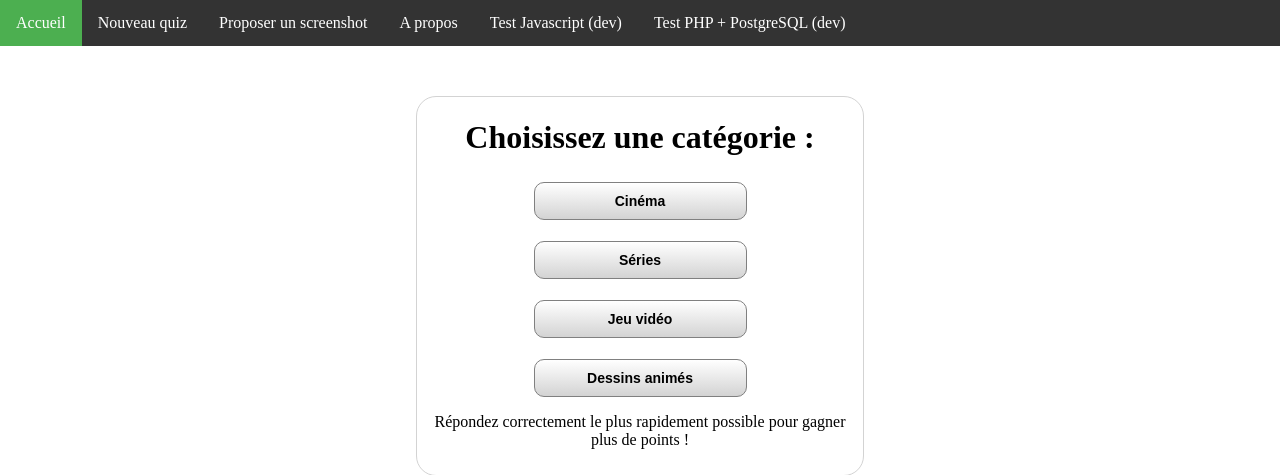
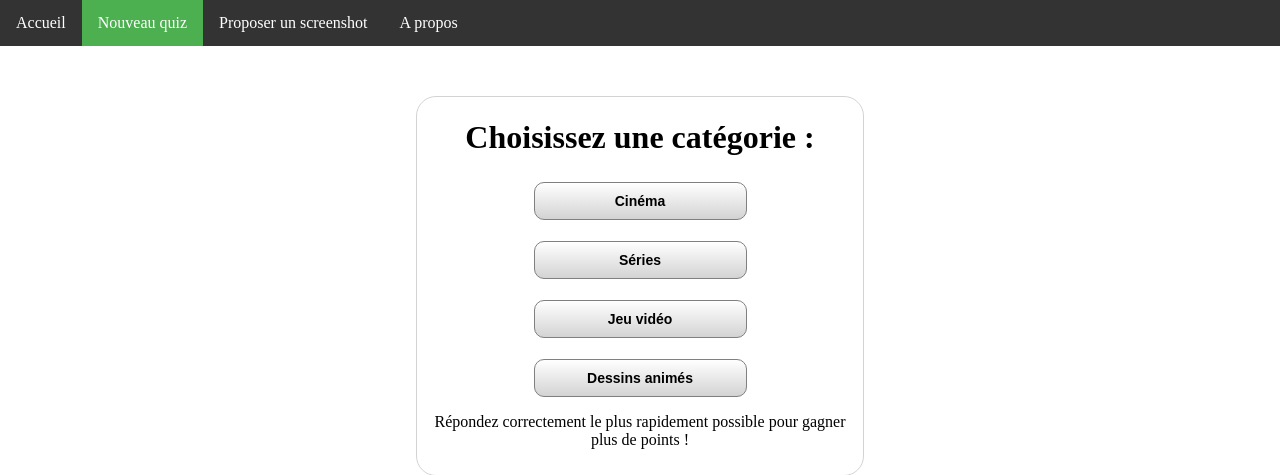
Before and after one commit to SentorBis/screentest, a PHP site: page /quiz.php in a window 1280 px wide. Shown: the part 139-614 px from the top of the page. Run offline with PHP 8.4, Linux system fonts and the light colour scheme; data comes from the database, SQL or seed files in the repository; some libraries are stand-ins or nearby versions.

Commit message:
Removed test pages from menu (and the test image too).

```diff
--- a/about.html
+++ b/about.html
@@ -12,12 +12,10 @@
 
   <body>
 	  <ul>
-	    <li><a class="active" href="index.php">Accueil</a></li>
+	    <li><a href="index.php">Accueil</a></li>
 	    <li><a href="quiz.php">Nouveau quiz</a></li>
 	    <li><a href="submit.php">Proposer un screenshot</a></li>
-	    <li><a href="about.html">A propos</a></li>
-	    <li><a href="chrono.html">Test Javascript (dev)</a></li>
-		<li><a href="query.php">Test PHP + PostgreSQL (dev)</a></li>
+	    <li><a class="active" href="about.html">A propos</a></li>
 	  </ul>
 
 	  	<p id="standalonetext">ScreenTest est un projet de site web ludique, permettant aux utilisateurs de répondre à des quiz leur présentant successivement plusieurs screenshots pour leur faire deviner de quel film, série ou autre ce screenshot provient.</p>
--- a/index.php
+++ b/index.php
@@ -20,8 +20,6 @@
 	    <li><a href="quiz.php">Nouveau quiz</a></li>
 	    <li><a href="submit.php">Proposer un screenshot</a></li>
 	    <li><a href="about.html">A propos</a></li>
-		<li><a href="chrono.html">Test Javascript (dev)</a></li>
-		<li><a href="query.php">Test PHP + PostgreSQL (dev)</a></li>
 	  </ul>
 	  <center>
 
--- a/quiz.php
+++ b/quiz.php
@@ -14,12 +14,10 @@
 
   <body>
 	  <ul>
-		<li><a class="active" href="index.php">Accueil</a></li>
-		<li><a href="quiz.php">Nouveau quiz</a></li>
+		<li><a href="index.php">Accueil</a></li>
+		<li><a class="active" href="quiz.php">Nouveau quiz</a></li>
 		<li><a href="submit.php">Proposer un screenshot</a></li>
 		<li><a href="about.html">A propos</a></li>
-		<li><a href="chrono.html">Test Javascript (dev)</a></li>
-		<li><a href="query.php">Test PHP + PostgreSQL (dev)</a></li>
 	  </ul>
 
 	  <center><?php
--- a/submit.php
+++ b/submit.php
@@ -12,12 +12,10 @@
 
   <body>
     <ul>
-	  <li><a class="active" href="index.php">Accueil</a></li>
+	  <li><a href="index.php">Accueil</a></li>
 	  <li><a href="quiz.php">Nouveau quiz</a></li>
-	  <li><a href="submit.php">Proposer un screenshot</a></li>
+	  <li><a class="active" href="submit.php">Proposer un screenshot</a></li>
 	  <li><a href="about.html">A propos</a></li>
-	  <li><a href="chrono.html">Test Javascript (dev)</a></li>
-	  <li><a href="query.php">Test PHP + PostgreSQL (dev)</a></li>
 	</ul>
 
 	<center>
```
Also changed, not shown: winners_dont_cheat.jpg (deleted).
